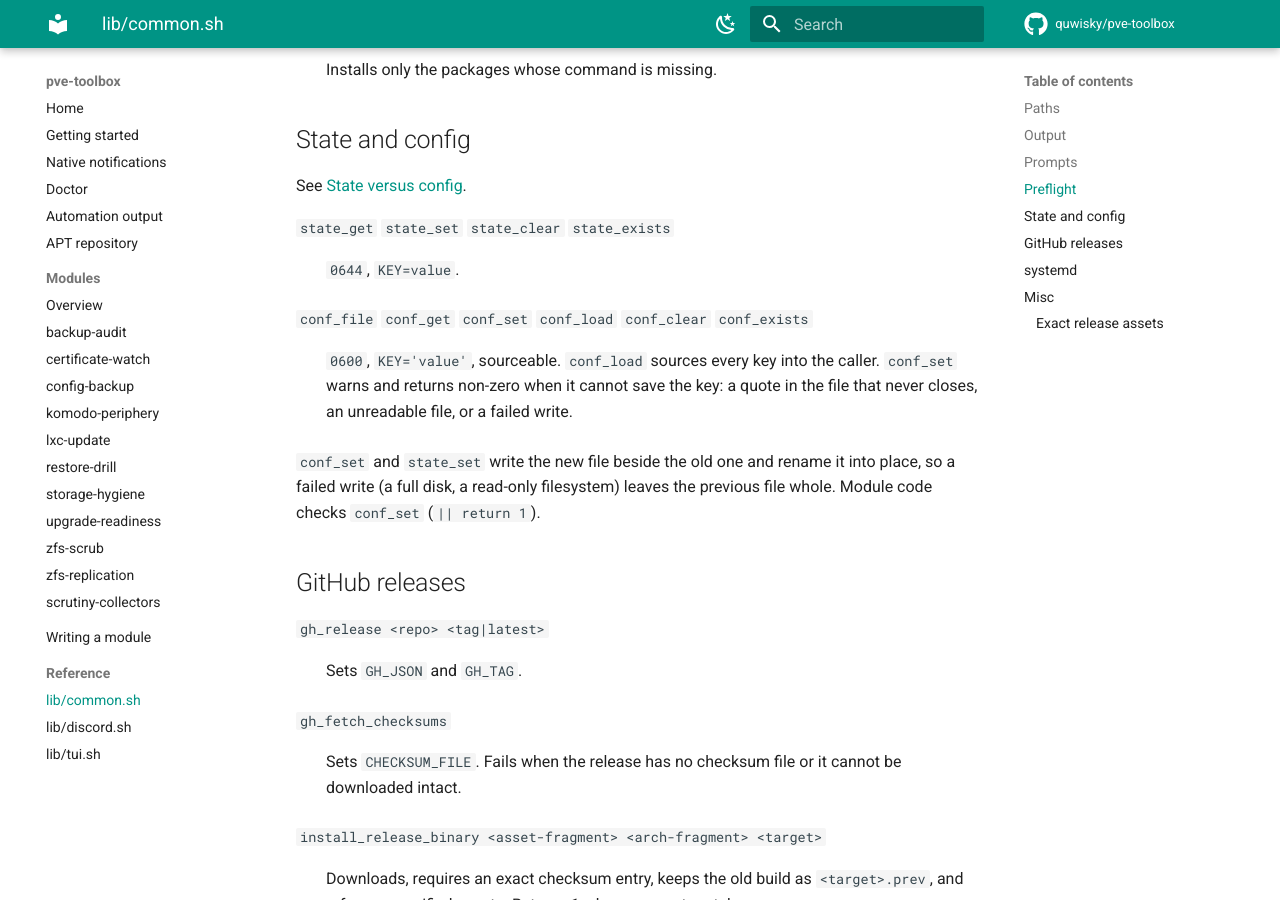
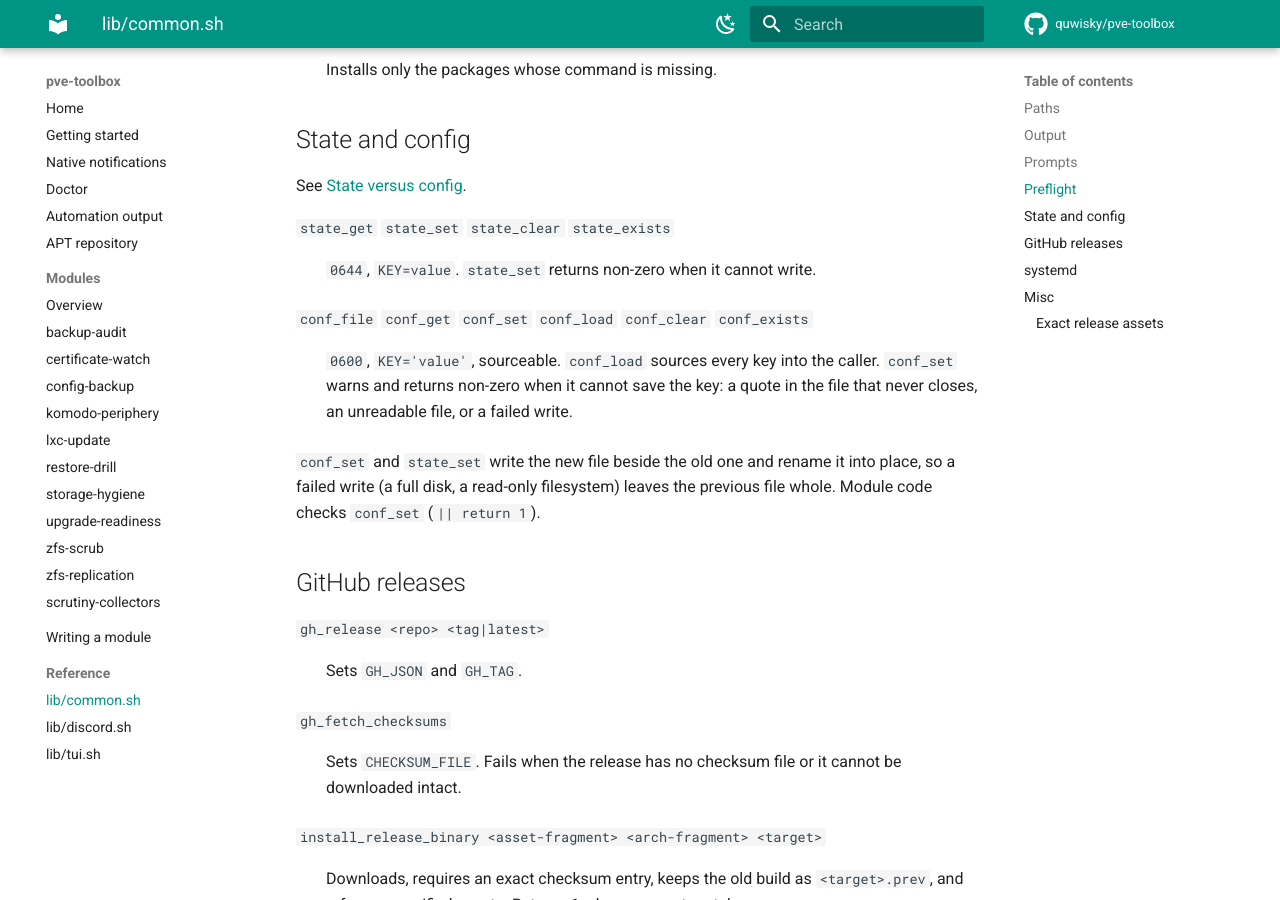
Before and after one commit to quwisky/pve-toolbox, an MkDocs documentation site: the page built from docs/reference/common.md, in a window 1280 px wide and 900 px high, scrolled down 3582 px. Built offline with MkDocs 1.6.1 and Material for MkDocs 9.7.7, drawn with Linux system fonts in a browser that asks for light colours; comment, search, counter and statistics services are not loaded.

Commit message:
fix(conf): sync the replacement, rename onto the exact path, hide it
_replace_file now syncs the temporary file before the rename, so a crash
cannot leave an empty file on a filesystem that reorders the rename
before the data. mv -fT makes the path the target itself: a directory
at that path fails the save instead of receiving the file. The
temporary file is hidden (.<name>.XXXXXX), as migration 020 already
names its own. docs/reference/common.md says state_set returns non-zero
when it cannot write.

```diff
--- a/docs/reference/common.md
+++ b/docs/reference/common.md
@@ -141,7 +141,7 @@ Every prompt follows the same rules:
 See [State versus config](../writing-a-module.md#state-versus-config).
 
 `state_get` `state_set` `state_clear` `state_exists`
-: `0644`, `KEY=value`.
+: `0644`, `KEY=value`. `state_set` returns non-zero when it cannot write.
 
 `conf_file` `conf_get` `conf_set` `conf_load` `conf_clear` `conf_exists`
 : `0600`, `KEY='value'`, sourceable. `conf_load` sources every key into the
```
Also changed, not shown: 2 other files.
